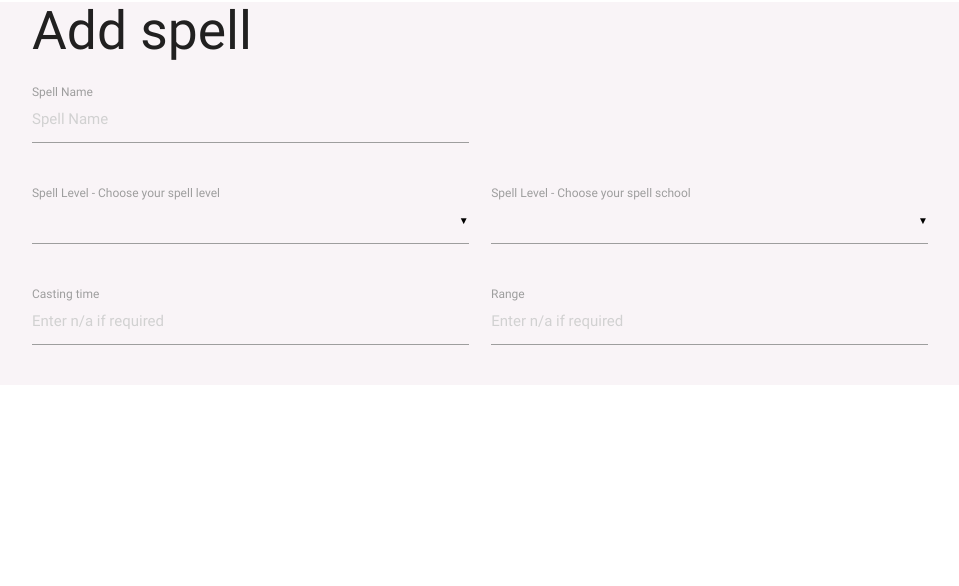
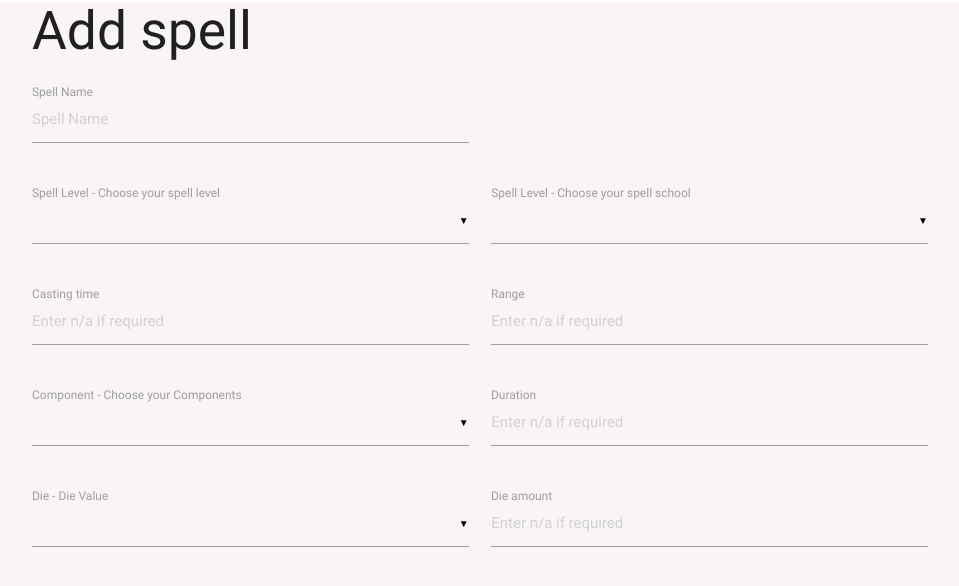
Before and after one commit to JackSnowdon/spellbook, a Flask app: page /add_spell in a window 1280 px wide. Shown: the part 25-611 px from the top of the page, without its empty margins (160-1119 px from the left). Run offline with Flask 2, Linux system fonts and the light colour scheme; data that the repository does not hold is empty; some libraries are stand-ins or nearby versions.

Commit message:
Finished basic forms for adding spells

```diff
--- a/templates/add_spell.html
+++ b/templates/add_spell.html
@@ -1,7 +1,4 @@
 {% extends 'base.html'%} {% block content %}
-<!---  {% for d in die %}
-{{d.die_value}}
-{% endfor %} --->
 <h2>Add spell</h2>
 <div class="row">
     <form action="" method="POST" class="col s12">
@@ -39,17 +36,34 @@
                 <label for="range">Range</label>
             </div>
         </div>
-      <!--  <div class="row">
+      <div class="row">
             <div class="input-field col s12 m6">
                 <select multiple id="component" name="component">
                 {% for component in components %}
-                  <option value="{{component.components}}">{{component.components}}</option>
+                  <option value="{{component.component}}">{{component.component}}</option>
                 {% endfor %}
             </select>
                 <label>Component - Choose your Components</label>
             </div>
-
-        </div> -->
+            <div class="input-field col s12 m6">
+                <input placeholder="Enter n/a if required" id="duration" type="text" class="validate">
+                <label for="duration">Duration</label>
+            </div>
+        </div>
+        <div class="row">
+            <div class="input-field col s12 m6">
+                <select id="die" name="die">
+                {% for d in die %}
+                  <option value="{{d.die_value}}">{{d.die_value}}</option>
+                {% endfor %}
+            </select>
+                <label>Die - Die Value </label>
+            </div>
+            <div class="input-field col s12 m6">
+                <input placeholder="Enter n/a if required" id="die_amount" type="text" class="validate">
+                <label for="die_amount">Die amount</label>
+            </div>
+        </div>
     </form>
 </div>
 
```
